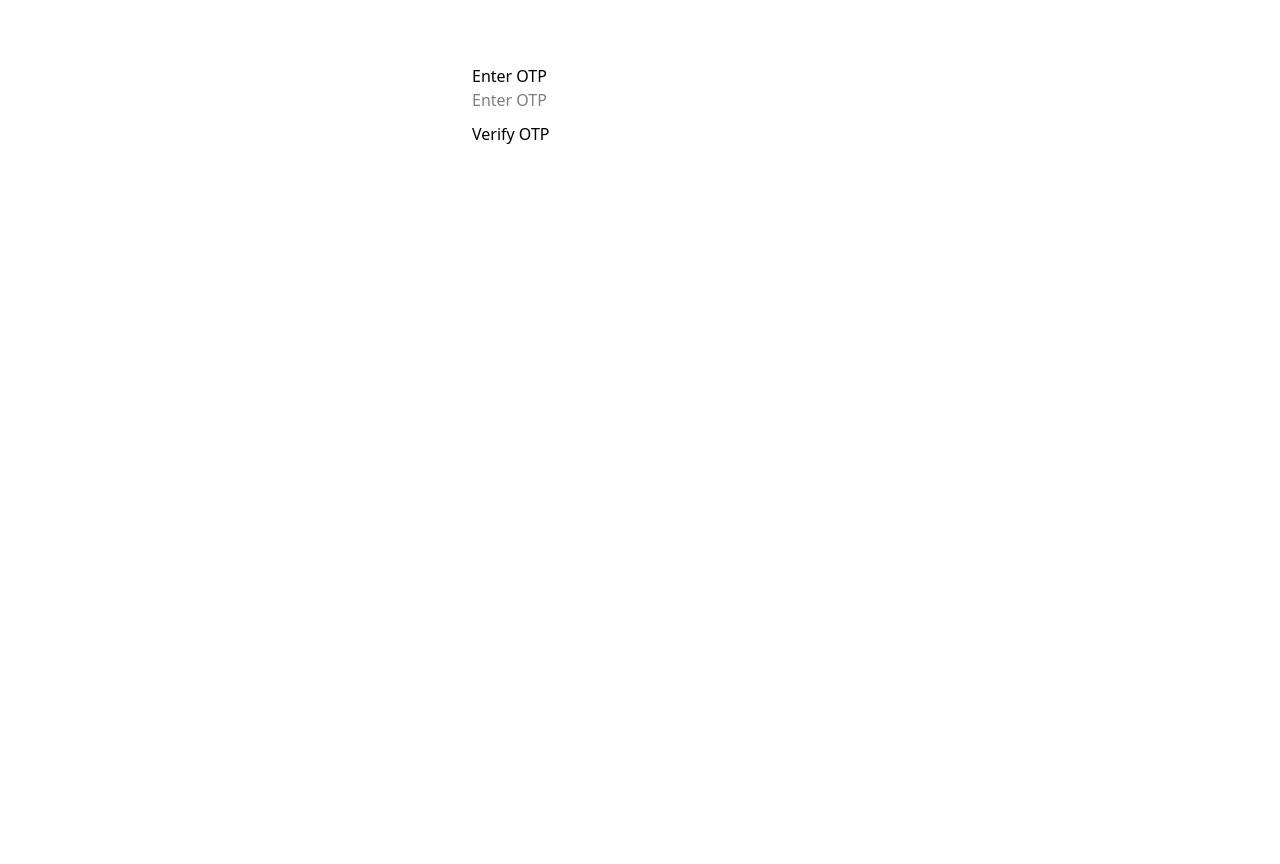
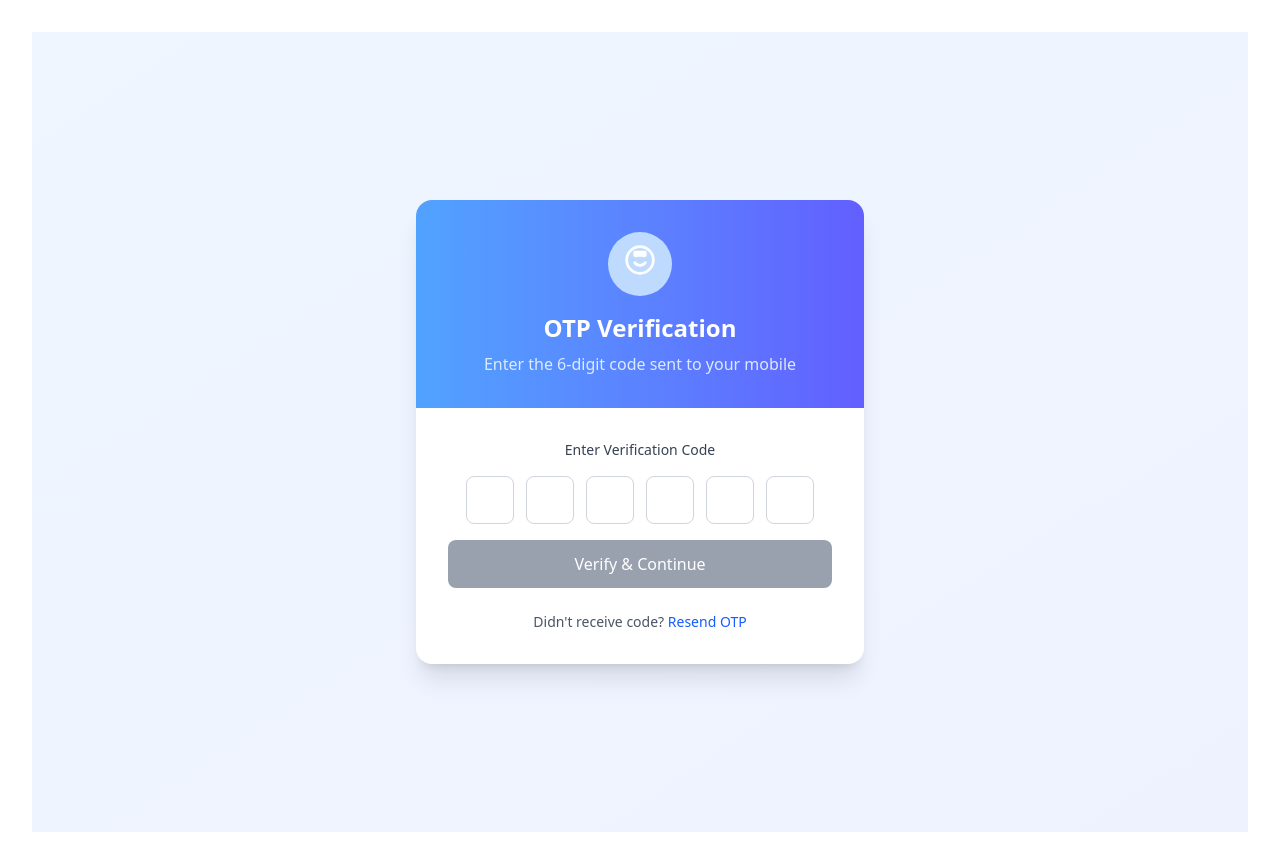
Before and after one commit to arunyadav21/mylex-practice-web, a React (Vite) app: page /otp in a window 1280 px wide. Before the commit the page ends 800 px from the top, so only its background shows below. Built offline with nearby package versions, Linux system fonts and the light colour scheme.

Commit message:
otp file updt

```diff
--- a/src/components/Otp.jsx
+++ b/src/components/Otp.jsx
@@ -1,74 +1,151 @@
-import React, { useState,  } from "react";
-import { getAuth, PhoneAuthProvider, signInWithCredential } from "firebase/auth";
-import { db } from "../firebase";
-import { doc, getDoc } from "firebase/firestore";
-import { useNavigate } from "react-router-dom";
+import React, { useState } from 'react';
+import { useNavigate } from 'react-router-dom';
+import { signInWithCredential, PhoneAuthProvider } from 'firebase/auth';
+import { auth, db } from '../firebase';
+import { doc, getDoc } from 'firebase/firestore';
 
 const Otp = () => {
-  const [otp, setOtp] = useState("");
-  const [loading, setLoading] = useState(false);
-  const [error, setError] = useState("");
+  const [otp, setOtp] = useState(['', '', '', '', '', '']);
+  const [isLoading, setIsLoading] = useState(false);
+  const [error, setError] = useState('');
   const navigate = useNavigate();
 
-  const verifyOtp = async () => {
-    setError("");
-    setLoading(true);
+  const handleOtpChange = (index, value) => {
+    if (/^\d*$/.test(value)) {
+      const newOtp = [...otp];
+      newOtp[index] = value;
+      setOtp(newOtp);
 
-    const auth = getAuth();
-    const verificationId = JSON.parse(localStorage.getItem("verificationId"));
+      // Auto focus to next input
+      if (value && index < 5) {
+        document.getElementById(`otp-${index + 1}`).focus();
+      }
+    }
+  };
 
-    if (!otp || !verificationId) {
-      setLoading(false);
-      return setError("Missing OTP or verification.");
+  const handleVerifyOtp = async () => {
+    const otpCode = otp.join('');
+    if (otpCode.length !== 6) {
+      setError('Please enter 6-digit OTP');
+      return;
     }
 
+    setIsLoading(true);
+    setError('');
+
     try {
-      const credential = PhoneAuthProvider.credential(verificationId, otp);
-      const result = await signInWithCredential(auth, credential);
-
-      // Check if user exists in Firestore
-      const phone = result.user.phoneNumber;
-      const ref = doc(db, "users", phone);
-      const snap = await getDoc(ref);
-
-      if (snap.exists()) {
-        // ✅ Existing user → go to home
-        navigate("/home");
-      } else {
-        // ❌ New user → go to register
-        navigate("/register");
+      const storedResult = JSON.parse(localStorage.getItem('confirmationResult'));
+      if (!storedResult) {
+        throw new Error('Session expired. Please try again.');
       }
 
-    } catch (err) {
-      console.error(err);
-      setError("Invalid OTP.");
+      const credential = PhoneAuthProvider.credential(
+        storedResult.verificationId,
+        otpCode
+      );
+      const result = await signInWithCredential(auth, credential);
+      const phone = result.user.phoneNumber;
+
+      // ✅ Check Firestore for existing user
+      const userDocRef = doc(db, 'users', phone);
+      const userSnap = await getDoc(userDocRef);
+
+      if (userSnap.exists()) {
+        navigate('/home'); // ✅ Existing user
+      } else {
+        navigate('/register'); // 🆕 New user
+      }
+
+    } catch (error) {
+      console.error(error);
+      setError(error.message || 'Invalid OTP. Please try again.');
+    } finally {
+      setIsLoading(false);
     }
-
-    setLoading(false);
   };
 
   return (
-    <div style={{ padding: "2rem", maxWidth: 400, margin: "auto" }}>
-      <h2>Enter OTP</h2>
-      {error && <p style={{ color: "red" }}>{error}</p>}
+    <div className="min-h-screen bg-gradient-to-br from-blue-50 to-indigo-50 flex items-center justify-center p-4">
+      <div className="w-full max-w-md bg-white rounded-2xl shadow-xl overflow-hidden">
+        {/* Header */}
+        <div className="bg-gradient-to-r from-blue-400 to-indigo-500 py-8 px-6 text-center">
+          <div className="bg-blue-200 p-3 rounded-full size-16 mx-auto mb-4">
+            <svg viewBox="0 0 24 24" fill="none" className="w-8 h-8 mx-auto" xmlns="http://www.w3.org/2000/svg">
+              <path d="M12 22C17.5228 22 22 17.5228 22 12C22 6.47715 17.5228 2 12 2C6.47715 2 2 6.47715 2 12C2 17.5228 6.47715 22 12 22Z" stroke="white" strokeWidth="2" strokeLinecap="round" strokeLinejoin="round"/>
+              <path d="M8 14C8 14 9.5 16 12 16C14.5 16 16 14 16 14" stroke="white" strokeWidth="2" strokeLinecap="round" strokeLinejoin="round"/>
+              <path d="M9 9H9.01" stroke="white" strokeWidth="2" strokeLinecap="round" strokeLinejoin="round"/>
+              <path d="M15 9H15.01" stroke="white" strokeWidth="2" strokeLinecap="round" strokeLinejoin="round"/>
+              <path d="M16 5H8C7.44772 5 7 5.44772 7 6V8.5C7 9.05228 7.44772 9.5 8 9.5H16C16.5523 9.5 17 9.05228 17 8.5V6C17 5.44772 16.5523 5 16 5Z" fill="white"/>
+            </svg>
+          </div>
+          <h1 className="text-2xl font-bold text-white">OTP Verification</h1>
+          <p className="text-blue-100 mt-2">Enter the 6-digit code sent to your mobile</p>
+        </div>
 
-      {loading ? (
-        <p>Verifying... Please wait</p>
-      ) : (
-        <>
-          <input
-            type="text"
-            placeholder="Enter OTP"
-            value={otp}
-            onChange={(e) => setOtp(e.target.value)}
-            style={{ display: "block", marginBottom: "10px", width: "100%" }}
-          />
-          <button onClick={verifyOtp}>Verify OTP</button>
-        </>
-      )}
+        {/* OTP Input */}
+        <div className="p-8">
+          <label className="block text-sm font-medium text-gray-700 mb-4 text-center">
+            Enter Verification Code
+          </label>
 
-      {/* Required container for reCAPTCHA (if reused here) */}
-      <div id="recaptcha-container" />
+          <div className="flex justify-center space-x-3 mb-4">
+            {otp.map((digit, index) => (
+              <input
+                key={index}
+                id={`otp-${index}`}
+                type="tel"
+                maxLength="1"
+                value={digit}
+                onChange={(e) => handleOtpChange(index, e.target.value)}
+                onKeyDown={(e) => {
+                  if (e.key === 'Backspace' && !digit && index > 0) {
+                    document.getElementById(`otp-${index - 1}`).focus();
+                  }
+                }}
+                className="w-12 h-12 text-2xl text-center border border-gray-300 rounded-lg focus:ring-2 focus:ring-blue-500 focus:border-blue-500"
+              />
+            ))}
+          </div>
+
+          {error && (
+            <p className="text-center text-sm text-red-600 mb-4">{error}</p>
+          )}
+
+          <button
+            onClick={handleVerifyOtp}
+            disabled={isLoading || otp.join('').length !== 6}
+            className={`w-full py-3 px-4 rounded-lg text-white font-medium transition-all ${
+              isLoading
+                ? 'bg-blue-400'
+                : otp.join('').length !== 6
+                ? 'bg-gray-400'
+                : 'bg-blue-600 hover:bg-blue-700'
+            }`}
+          >
+            {isLoading ? (
+              <span className="flex items-center justify-center">
+                <svg className="animate-spin -ml-1 mr-3 h-5 w-5 text-white" xmlns="http://www.w3.org/2000/svg" fill="none" viewBox="0 0 24 24">
+                  <circle className="opacity-25" cx="12" cy="12" r="10" stroke="currentColor" strokeWidth="4"></circle>
+                  <path className="opacity-75" fill="currentColor" d="M4 12a8 8 0 018-8V0C5.373 0 0 5.373 0 12h4zm2 5.291A7.962 7.962 0 014 12H0c0 3.042 1.135 5.824 3 7.938l3-2.647z"></path>
+                </svg>
+                Verifying...
+              </span>
+            ) : (
+              'Verify & Continue'
+            )}
+          </button>
+
+          <div className="mt-6 text-center text-sm text-gray-600">
+            Didn't receive code?{' '}
+            <button
+              className="text-blue-600 font-medium hover:underline"
+              onClick={() => alert('Resend OTP functionality would go here')}
+            >
+              Resend OTP
+            </button>
+          </div>
+        </div>
+      </div>
     </div>
   );
 };
```
